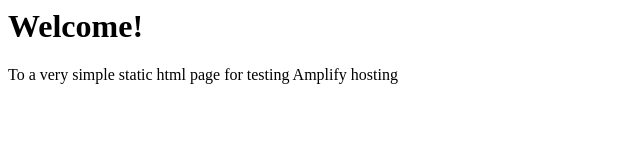
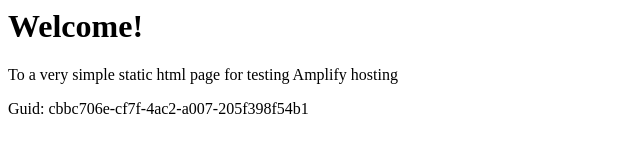
Before and after one commit to aws-aemilia-lhr/Github-PR-Commit-Integration-Test-DoNotTouch-GitHubAutoBuildPrPreviewCanaryTest-v1-prod-eu-west-2, a website: page src/index.html in a window 1280 px wide. Shown: the whole page, without its empty margins (0-640 px from the left). Drawn offline with Linux system fonts and the light colour scheme.

Commit message:
commit from integ tests

```diff
--- a/src/index.html
+++ b/src/index.html
@@ -1,3 +1,5 @@
+
+
 <html lang="en">
 
 <head>
@@ -10,6 +12,6 @@
 <body>
     <h1>Welcome!</h1>
     <p>To a very simple static html page for testing Amplify hosting</p>
-</body>
+    <p>Guid: cbbc706e-cf7f-4ac2-a007-205f398f54b1</p></body>
 
 </html>
```
